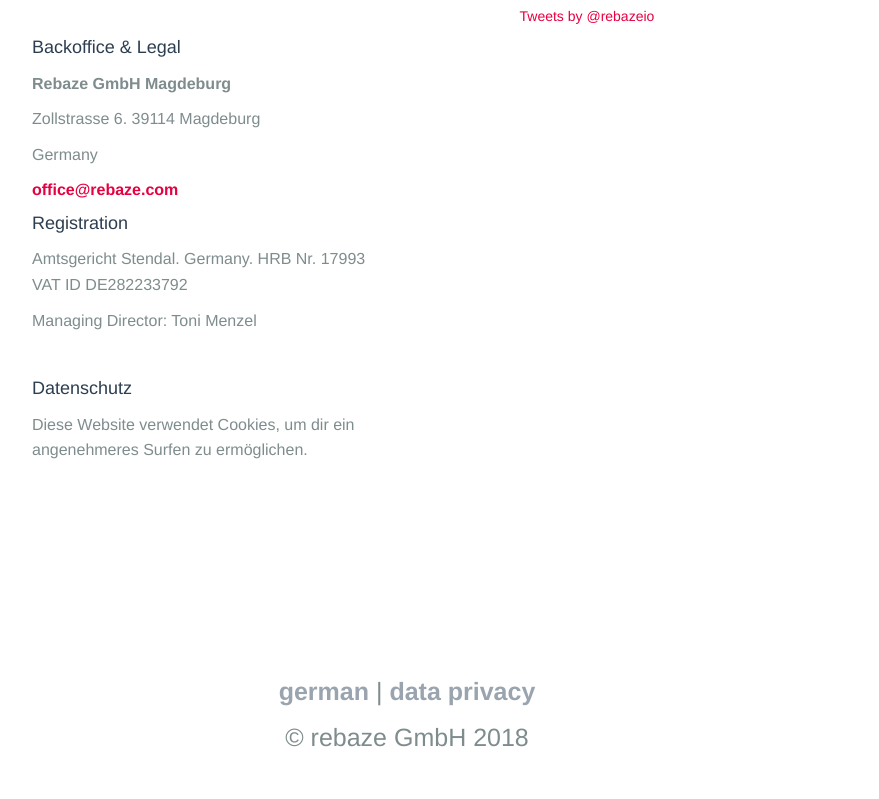
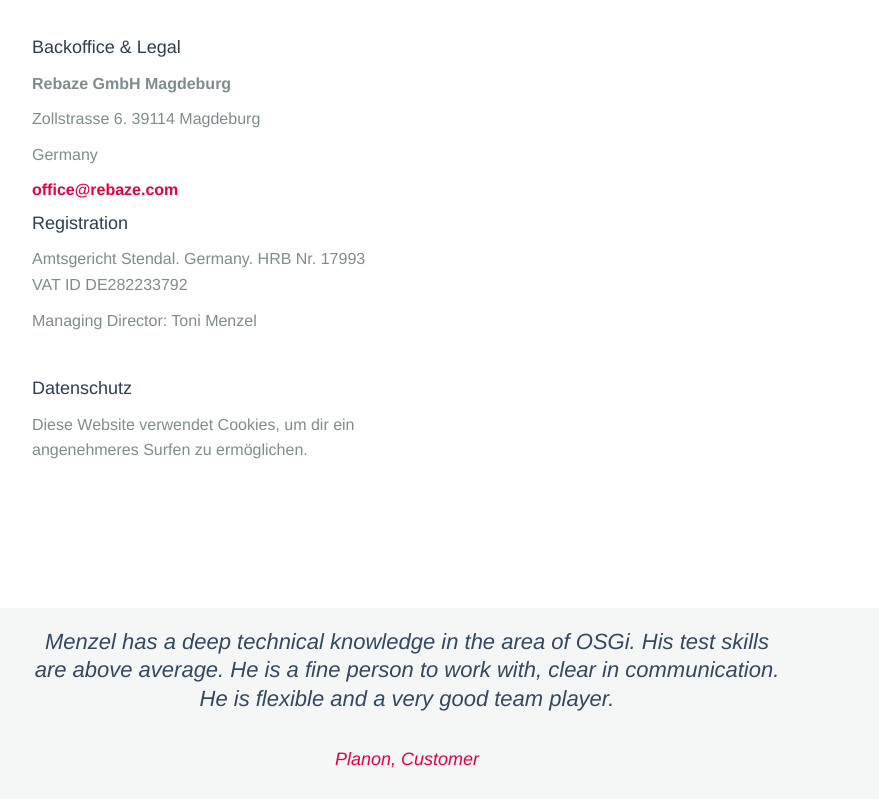
Before and after one commit to rebaze/rebaze.github.io, a plain HTML site: page index.html in a window 1280 px wide. Shown: the part 2783-3582 px from the top of the page, without its empty margins (233-1112 px from the left). Drawn offline with Linux system fonts and the light colour scheme; a web font is replaced by a local one.

Commit message:
less twitter

```diff
--- a/index.html
+++ b/index.html
@@ -302,27 +302,27 @@
 			     </p>
 				 <p>
 					 You can follow our journey on <a href="https://twitter.com/rebazeio"><span class="fui-twitter"> </span> rebazeio</a>
-			     </p>
-				 <a class="twitter-timeline" data-dnt="true" href="https://twitter.com/rebazeio" data-widget-id="725627893351600128">Tweets by @rebazeio</a> <script>!function(d,s,id){var js,fjs=d.getElementsByTagName(s)[0],p=/^http:/.test(d.location)?'http':'https';if(!d.getElementById(id)){js=d.createElement(s);js.id=id;js.src=p+"://platform.twitter.com/widgets.js";fjs.parentNode.insertBefore(js,fjs);}}(document,"script","twitter-wjs");</script>
+                 </p>
+
         </div>
     </div>
 </section>
 <!--
 <iframe src="https://www.google.com/maps/embed?pb=!1m18!1m12!1m3!1d10049944.36942803!2d0.755182821360472!3d52.05060323005045!2m3!1f0!2f0!3f0!3m2!1i1024!2i768!4f13.1!3m3!1m2!1s0x47b0737d9f5b5c21%3A0xceb040d1606af38d!2srebaze+GmbH!5e0!3m2!1sde!2sde!4v1454070952576" width="100%" height="450" frameborder="0" style="border:0" allowfullscreen></iframe>
 -->
-<!--
+
 <section class="blog-5">
     <div class="quote">
         <div class="container">
             <div class="row">
                 <div class="col-sm-8 col-sm-offset-2">
-Toni has a deep technical knowledge in the area of OSGI and Java. His test skills are above average. He is a fine person to work with, clear in communication. He is flexible and a very good team player.
-                  <div class="author">Henk Laracker, Lead Architect Planon</div></div>
+                    Menzel has a deep technical knowledge in the area of OSGi. His test skills are above average. He is a fine person to work with, clear in communication. He is flexible and a very good team player.
+                  <div class="author">Planon, Customer</div></div>
             </div>
         </div>
     </div>
 </section>
--->
+
 <footer class="content-6 v-center" id="sect-auxis">
     <div>
         <div class="container">
```
